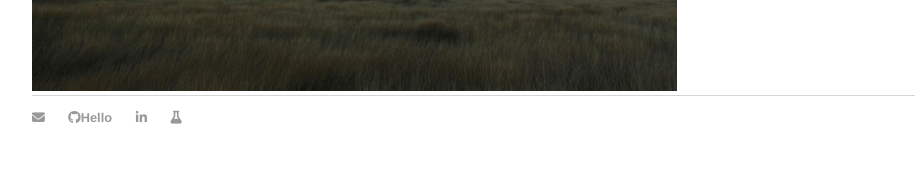
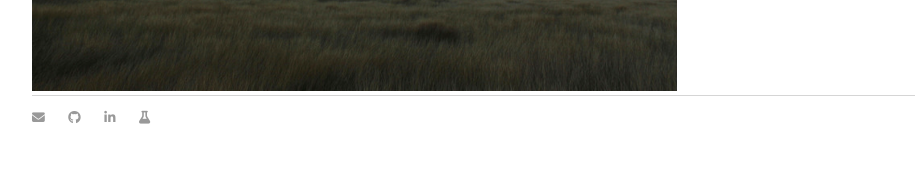
Before and after one commit to rkstan/rkstan.github.io, a Jekyll site: the page built from index.html, in a window 1280 px wide. Shown: the part 882-1066 px from the top of the page, without its empty margins (160-1075 px from the left). Built offline with Jekyll 4.4.1, drawn with Linux system fonts in a browser that asks for light colours; nearby versions of some CDN libraries; library files that are not in the unit come from our copies.

Commit message:
Update default.html

```diff
--- a/_layouts/default.html
+++ b/_layouts/default.html
@@ -28,7 +28,7 @@
    <ul>
 
     <li><a href="rkstan@bu.edu" title="email"><i class="fa fa-envelope"></i></a></li>
-    <li><a href="https://github.com/rkstan/" title="github"><i class="fa fa-github"></i>Hello</a></li>
+    <li><a href="https://github.com/rkstan/" title="github"><i class="fa fa-github"></i></a></li>
     <li><a href="https://www.linkedin.com/in/radost-stanimirova-1a801247" title="LinkedIn"><i class="fa fa-linkedin"></i></a></li>
     <li><a href="https://www.researchgate.net/profile/Radost_Stanimirova" title="ResearchGate"><i class="fa fa-flask"></i></a></li>
    </ul>
```
